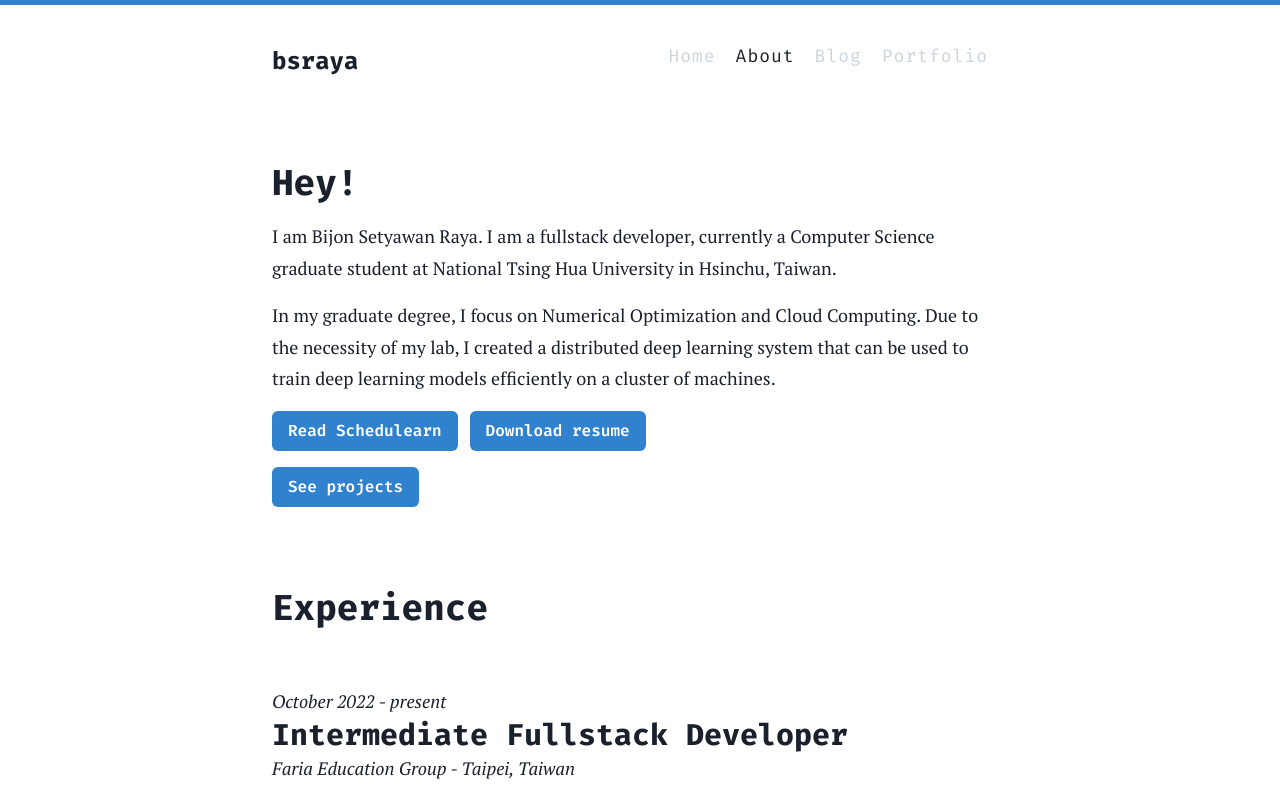
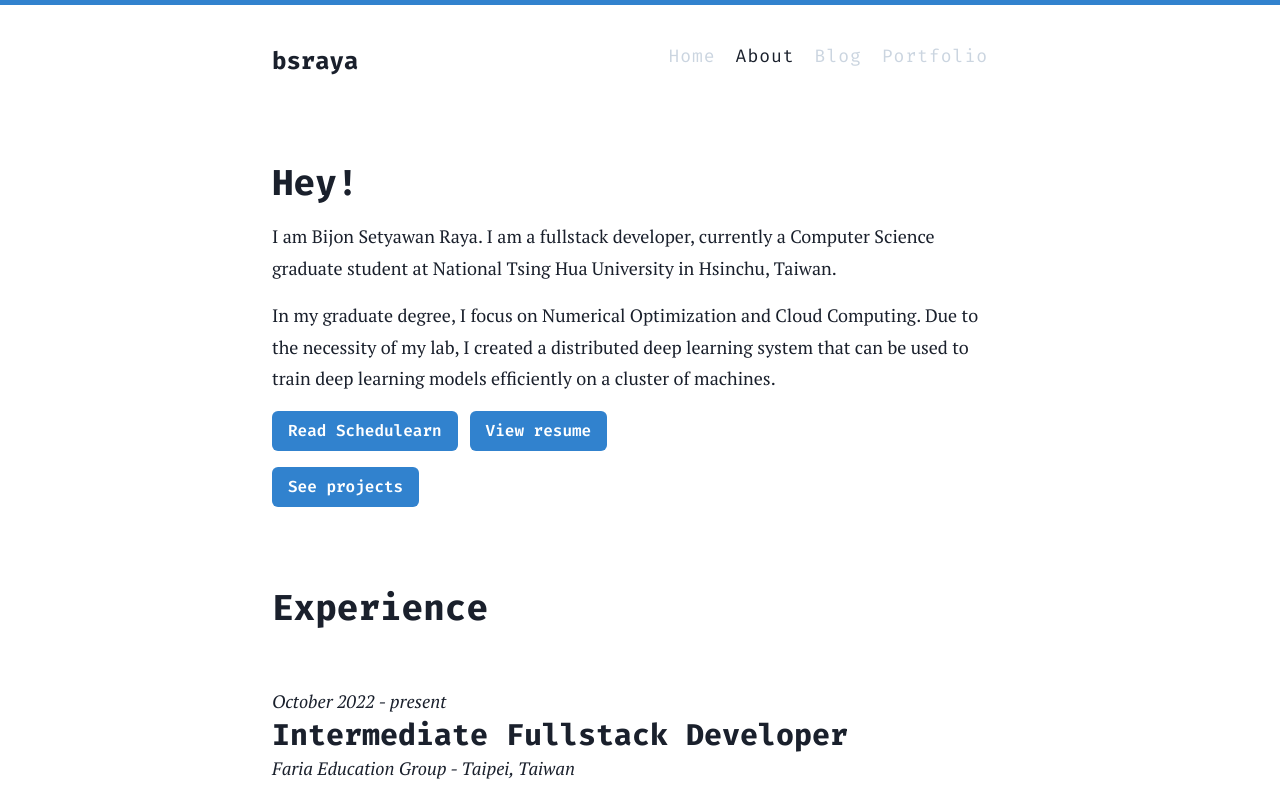
Before and after one commit to bsraya/bsraya, a Next.js app: page /about in a window 1280 px wide. Shown: the top 793 px of the page. Built offline with nearby package versions, Linux system fonts and the light colour scheme; no server answers; a small style sheet from the web is missing.

Commit message:
fix: button name

```diff
--- a/pages/about.tsx
+++ b/pages/about.tsx
@@ -62,7 +62,7 @@ export default function About(): JSX.Element {
                         }}
                         fontFamily="Fira Code"
                     >
-                        Download resume
+                        View resume
                     </Button>
                 </HStack>
                 <NextLink
```
